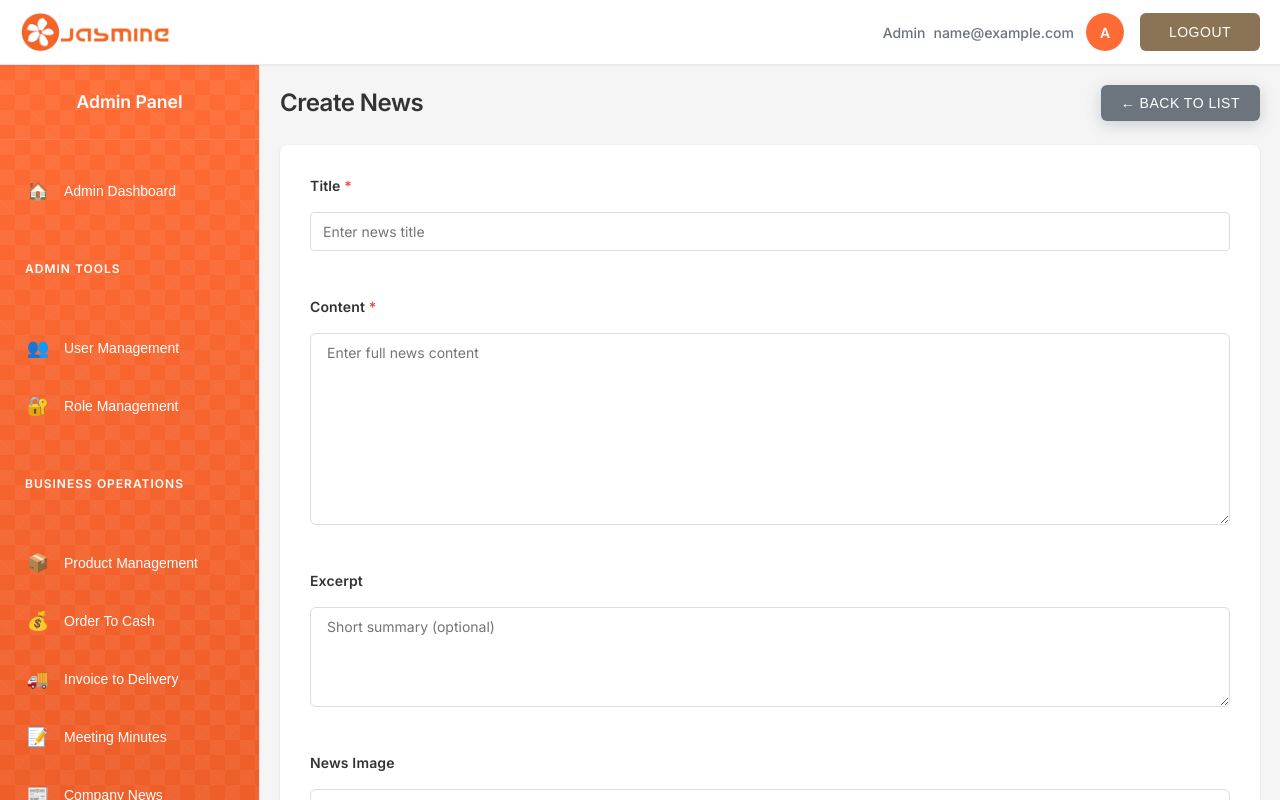
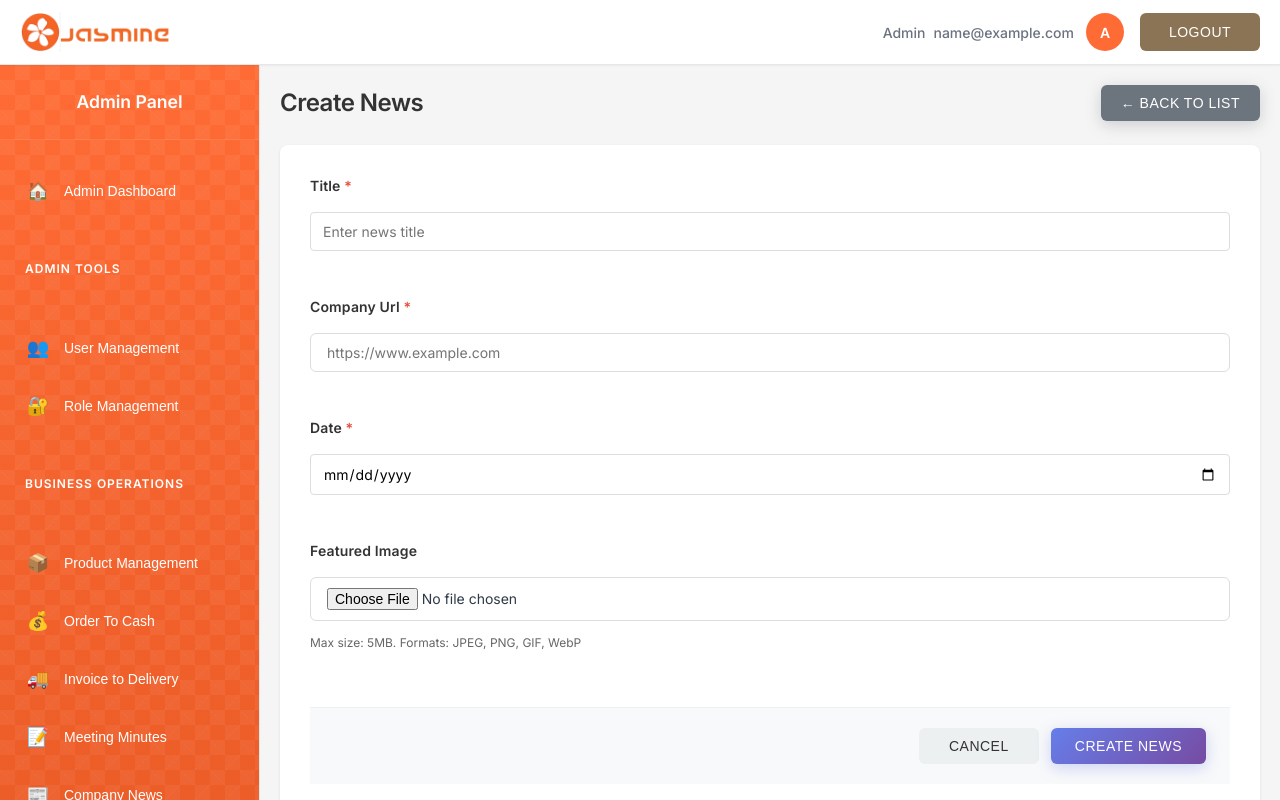
Before and after one commit to ravimech476/FEE, a React (Create React App) app: page /admin/news/create in a window 1280 px wide. Shown: the top 800 px of the page. Built offline with nearby package versions, Linux system fonts and the light colour scheme; sample sign-in values are in the browser's storage.

Commit message:
new updated code for company news

```diff
--- a/src/components/NewsDetail.js
+++ b/src/components/NewsDetail.js
@@ -1,14 +1,14 @@
-import React, { useState, useEffect } from 'react';
-import { useParams, useNavigate } from 'react-router-dom';
-import './NewsDetail.css';
-import apiService, { API_IMAGE_URL } from '../services/apiService';
+import React, { useState, useEffect } from "react";
+import { useParams, useNavigate } from "react-router-dom";
+import "./NewsDetail.css";
+import apiService, { API_IMAGE_URL } from "../services/apiService";
 
 const NewsDetail = ({ user, userType }) => {
   const { id } = useParams();
   const navigate = useNavigate();
   const [newsItem, setNewsItem] = useState(null);
   const [loading, setLoading] = useState(true);
-  const [error, setError] = useState('');
+  const [error, setError] = useState("");
 
   useEffect(() => {
     fetchNewsDetail();
@@ -17,7 +17,7 @@ const NewsDetail = ({ user, userType }) => {
   const fetchNewsDetail = async () => {
     try {
       setLoading(true);
-      setError('');
+      setError("");
 
       // Call API to get news by ID
       const response = await apiService.getNewsById(id);
@@ -25,22 +25,22 @@ const NewsDetail = ({ user, userType }) => {
       if (response.success) {
         setNewsItem(response.data);
       } else {
-        setError('News article not found');
+        setError("News article not found");
       }
     } catch (error) {
-      console.error('Error fetching news detail:', error);
-      setError('Failed to load news article');
+      console.error("Error fetching news detail:", error);
+      setError("Failed to load news article");
     } finally {
       setLoading(false);
     }
   };
 
   const formatDate = (date) => {
-    if (!date) return '';
-    return new Date(date).toLocaleDateString('en-US', {
-      year: 'numeric',
-      month: 'long',
-      day: 'numeric'
+    if (!date) return "";
+    return new Date(date).toLocaleDateString("en-US", {
+      year: "numeric",
+      month: "long",
+      day: "numeric",
     });
   };
 
@@ -59,8 +59,8 @@ const NewsDetail = ({ user, userType }) => {
     return (
       <div className="news-detail-container">
         <div className="error-wrapper">
-          <h2>⚠️ {error || 'News article not found'}</h2>
-          <button onClick={() => navigate('/dashboard')} className="btn-back">
+          <h2>⚠️ {error || "News article not found"}</h2>
+          <button onClick={() => navigate("/dashboard")} className="btn-back">
             ← Back to Dashboard
           </button>
         </div>
@@ -71,7 +71,7 @@ const NewsDetail = ({ user, userType }) => {
   return (
     <div className="news-detail-container">
       <div className="news-detail-header">
-        <button onClick={() => navigate('/dashboard')} className="btn-back">
+        <button onClick={() => navigate("/dashboard")} className="btn-back">
           ← Back to Dashboard
         </button>
       </div>
@@ -87,28 +87,30 @@ const NewsDetail = ({ user, userType }) => {
               📅 {formatDate(newsItem.published_date || newsItem.created_date)}
             </span>
             {newsItem.author && (
-              <span className="news-author">
-                ✍️ {newsItem.author}
-              </span>
+              <span className="news-author">✍️ {newsItem.author}</span>
             )}
             {newsItem.category && (
-              <span className="news-category">
-                🏷️ {newsItem.category}
-              </span>
+              <span className="news-category">🏷️ {newsItem.category}</span>
             )}
           </div>
 
           {/* Featured Image */}
           {newsItem.image && (
             <div className="news-image-wrapper">
+              <a
+                href={`${API_IMAGE_URL}api/uploads/${newsItem.image}`}
+                target="_blank"
+                rel="noopener noreferrer"
+              >
                 <img
                   src={`${API_IMAGE_URL}api/uploads/${newsItem.image}`}
                   alt={newsItem.title}
                   className="news-featured-image"
                   onError={(e) => {
-                  e.target.style.display = 'none';
+                    e.target.style.display = "none";
                   }}
                 />
+              </a>
             </div>
           )}
 
@@ -120,16 +122,37 @@ const NewsDetail = ({ user, userType }) => {
           )}
 
           {/* Main Content */}
-          <div className="news-body">
+        <div className="news-body" style={{ marginTop: 10 }}>
   {newsItem.content ? (
     <div
-                dangerouslySetInnerHTML={{ __html: newsItem.content }}
-                className="news-content-html"
-              />
+      style={{
+        padding: "12px",
+        border: "1px solid #ddd",
+        borderRadius: "8px",
+        backgroundColor: "#f9f9f9",
+        display: "inline-block",
+        width: "100%",
+        wordBreak: "break-all",
+      }}
+    >
+      <a
+        href={newsItem.content}
+        target="_blank"
+        rel="noopener noreferrer"
+        style={{
+          color: "#007bff",
+          fontWeight: "500",
+          textDecoration: "none",
+        }}
+      >
+        {newsItem.content}
+      </a>
+    </div>
   ) : (
-              <p>No content available</p>
+    <p>No Link available</p>
   )}
 </div>
+
 
           {/* Tags */}
           {newsItem.tags && newsItem.tags.length > 0 && (
@@ -137,7 +160,9 @@ const NewsDetail = ({ user, userType }) => {
               <h3>Tags:</h3>
               <div className="tags-list">
                 {newsItem.tags.map((tag, index) => (
-                  <span key={index} className="tag-badge">{tag}</span>
+                  <span key={index} className="tag-badge">
+                    {tag}
+                  </span>
                 ))}
               </div>
             </div>
@@ -152,9 +177,7 @@ const NewsDetail = ({ user, userType }) => {
                 </span>
               )}
               {newsItem.views !== undefined && (
-                <span className="news-views">
-                  👁️ {newsItem.views} views
-                </span>
+                <span className="news-views">👁️ {newsItem.views} views</span>
               )}
             </div>
           </div>
--- a/src/components/NewsForm.js
+++ b/src/components/NewsForm.js
@@ -1,29 +1,37 @@
-import React, { useState, useEffect } from 'react';
-import { useNavigate, useParams } from 'react-router-dom';
-import apiService, { API_IMAGE_URL } from '../services/apiService';
-import './NewsForm.css';
+import React, { useState, useEffect } from "react";
+import { useNavigate, useParams } from "react-router-dom";
+import apiService, { API_IMAGE_URL } from "../services/apiService";
+import "./NewsForm.css";
 
-const NewsForm = ({ mode = 'create' }) => {
+const NewsForm = ({ mode = "create" }) => {
   const navigate = useNavigate();
   const { id } = useParams();
   const [loading, setLoading] = useState(false);
-  const [error, setError] = useState('');
+  const [error, setError] = useState("");
   const [imagePreview, setImagePreview] = useState(null);
   const [imageFile, setImageFile] = useState(null);
 
   const [formData, setFormData] = useState({
-    title: '',
-    content: '',
-    excerpt: '',
+    title: "",
+    content: "",
+    excerpt: "",
+    published_date: "",
     display_order: 0,
-    status: 'active'
+    status: "active",
   });
 
   useEffect(() => {
-    if (mode === 'edit' && id) {
+    if (mode === "edit" && id) {
       fetchNews();
     }
   }, [id, mode]);
+
+  const extractDate = (dateString) => {
+    if (!dateString) return "";
+
+    const date = new Date(dateString);
+    return date.toISOString().split("T")[0]; // → "2025-11-19"
+  };
 
   const fetchNews = async () => {
     try {
@@ -32,32 +40,39 @@ const NewsForm = ({ mode = 'create' }) => {
       if (response.success) {
         const news = response.data;
         setFormData({
-          title: news.title || '',
-          content: news.content || '',
-          excerpt: news.excerpt || '',
+          title: news.title || "",
+          content: news.content || "",
+          excerpt: news.excerpt || "",
           display_order: news.display_order || 0,
-          status: news.status || 'active'
+          status: news.status || "active",
+          published_date:
+            extractDate(news.published_date) || news.published_date,
         });
 
         // Set existing image preview
         if (news.image) {
           const imageUrl = `${API_IMAGE_URL}api/uploads/${news.image}`;
-          console.log('Loading image from:', imageUrl);
+          console.log("Loading image from:", imageUrl);
           setImagePreview(imageUrl);
         }
       }
       setLoading(false);
     } catch (err) {
-      setError('Failed to fetch news data');
+      setError("Failed to fetch news data");
       setLoading(false);
     }
   };
 
   const handleChange = (e) => {
-    const { name, value } = e.target;
-    setFormData(prev => ({
+    const { name, value, type } = e.target;
+
+    console.log("Name:", name);
+    console.log("Value:", value);
+    console.log("Type:", type);
+
+    setFormData((prev) => ({
       ...prev,
-      [name]: value
+      [name]: value,
     }));
   };
 
@@ -65,14 +80,14 @@ const NewsForm = ({ mode = 'create' }) => {
     const file = e.target.files[0];
     if (file) {
       // Validate file type
-      if (!file.type.startsWith('image/')) {
-        setError('Please select an image file');
+      if (!file.type.startsWith("image/")) {
+        setError("Please select an image file");
         return;
       }
 
       // Validate file size (5MB)
       if (file.size > 5 * 1024 * 1024) {
-        setError('Image size must be less than 5MB');
+        setError("Image size must be less than 5MB");
         return;
       }
 
@@ -84,13 +99,13 @@ const NewsForm = ({ mode = 'create' }) => {
         setImagePreview(reader.result);
       };
       reader.readAsDataURL(file);
-      setError('');
+      setError("");
     }
   };
 
   const handleSubmit = async (e) => {
     e.preventDefault();
-    setError('');
+    setError("");
     setLoading(true);
 
     try {
@@ -98,40 +113,46 @@ const NewsForm = ({ mode = 'create' }) => {
       const formDataToSend = new FormData();
 
       // Append all form fields
-      Object.keys(formData).forEach(key => {
-        if (formData[key] !== null && formData[key] !== '') {
+      Object.keys(formData).forEach((key) => {
+        if (formData[key] !== null && formData[key] !== "") {
           formDataToSend.append(key, formData[key]);
         }
       });
 
       // Append image file if selected
       if (imageFile) {
-        formDataToSend.append('image', imageFile);
+        formDataToSend.append("image", imageFile);
       }
 
-      if (mode === 'create') {
+      console.log("formDataToSend:", formDataToSend);
+
+      if (mode === "create") {
         await apiService.createNewsWithImage(formDataToSend);
       } else {
         await apiService.updateNewsWithImage(id, formDataToSend);
       }
-      navigate('/admin/news');
+      navigate("/admin/news");
     } catch (err) {
-      setError(err.message || 'Failed to save news');
+      setError(err.message || "Failed to save news");
       setLoading(false);
     }
   };
 
-  if (loading && mode === 'edit') {
-    return <div className="news-form-container"><div className="loading">Loading...</div></div>;
+  if (loading && mode === "edit") {
+    return (
+      <div className="news-form-container">
+        <div className="loading">Loading...</div>
+      </div>
+    );
   }
 
   return (
     <div className="news-form-container">
       <div className="page-header">
-        <h1>{mode === 'create' ? 'Create News' : 'Edit News'}</h1>
+        <h1>{mode === "create" ? "Create News" : "Edit News"}</h1>
         <button
           className="btn btn-secondary"
-          onClick={() => navigate('/admin/news')}
+          onClick={() => navigate("/admin/news")}
         >
           ← Back to List
         </button>
@@ -139,11 +160,17 @@ const NewsForm = ({ mode = 'create' }) => {
 
       {error && <div className="error-message">{error}</div>}
 
-      <form onSubmit={handleSubmit} className="news-form" encType="multipart/form-data">
+      <form
+        onSubmit={handleSubmit}
+        className="news-form"
+        encType="multipart/form-data"
+      >
         <div className="form-grid">
           {/* Title */}
           <div className="form-group full-width">
-            <label htmlFor="title">Title <span className="required">*</span></label>
+            <label htmlFor="title">
+              Title <span className="required">*</span>
+            </label>
             <input
               type="text"
               id="title"
@@ -155,23 +182,51 @@ const NewsForm = ({ mode = 'create' }) => {
               placeholder="Enter news title"
             />
           </div>
+          <div className="form-group full-width">
+            <label htmlFor="content">
+              Company Url <span className="required">*</span>
+            </label>
+            <input
+              type="url"
+              id="content"
+              name="content"
+              value={formData.content}
+              onChange={handleChange}
+              required
+              maxLength={500}
+              placeholder="https://www.example.com"
+
+            />
+          </div>
+
+          <div className="form-group full-width">
+            <label htmlFor="published_date">
+              Date <span className="required">*</span>
+            </label>
+            <input
+              type="date"
+              id="published_date"
+              name="published_date"
+              value={formData.published_date}
+              onChange={handleChange}
+            />
+          </div>
 
           {/* Content */}
-          <div className="form-group full-width">
+          {/* <div className="form-group full-width">
             <label htmlFor="content">Content <span className="required">*</span></label>
             <textarea
               id="content"
               name="content"
               value={formData.content}
               onChange={handleChange}
-              required
               rows={10}
               placeholder="Enter full news content"
             />
-          </div>
+          </div> */}
 
           {/* Excerpt */}
-          <div className="form-group full-width">
+          {/* <div className="form-group full-width">
             <label htmlFor="excerpt">Excerpt</label>
             <textarea
               id="excerpt"
@@ -182,11 +237,11 @@ const NewsForm = ({ mode = 'create' }) => {
               maxLength={1000}
               placeholder="Short summary (optional)"
             />
-          </div>
+          </div> */}
 
           {/* Image Upload */}
           <div className="form-group full-width">
-            <label htmlFor="image">News Image</label>
+            <label htmlFor="image">Featured Image </label>
             <input
               type="file"
               id="image"
@@ -194,7 +249,9 @@ const NewsForm = ({ mode = 'create' }) => {
               accept="image/*"
               onChange={handleImageChange}
             />
-            <small className="form-text">Max size: 5MB. Formats: JPEG, PNG, GIF, WebP</small>
+            <small className="form-text">
+              Max size: 5MB. Formats: JPEG, PNG, GIF, WebP
+            </small>
 
             {imagePreview && (
               <div className="image-preview">
@@ -204,7 +261,7 @@ const NewsForm = ({ mode = 'create' }) => {
           </div>
 
           {/* Display Order */}
-          <div className="form-group">
+          {/* <div className="form-group">
             <label htmlFor="display_order">Display Order</label>
             <input
               type="number"
@@ -214,10 +271,10 @@ const NewsForm = ({ mode = 'create' }) => {
               onChange={handleChange}
               min="0"
             />
-          </div>
+          </div> */}
 
           {/* Status */}
-          <div className="form-group">
+          {/* <div className="form-group">
             <label htmlFor="status">Status <span className="required">*</span></label>
             <select
               id="status"
@@ -230,7 +287,7 @@ const NewsForm = ({ mode = 'create' }) => {
               <option value="inactive">Inactive</option>
               <option value="draft">Draft</option>
             </select>
-          </div>
+          </div> */}
         </div>
 
         {/* Form Actions */}
@@ -238,16 +295,16 @@ const NewsForm = ({ mode = 'create' }) => {
           <button
             type="button"
             className="btn btn-cancel"
-            onClick={() => navigate('/admin/news')}
+            onClick={() => navigate("/admin/news")}
           >
             Cancel
           </button>
-          <button
-            type="submit"
-            className="btn btn-primary"
-            disabled={loading}
-          >
-            {loading ? 'Saving...' : (mode === 'create' ? 'Create News' : 'Update News')}
+          <button type="submit" className="btn btn-primary" disabled={loading}>
+            {loading
+              ? "Saving..."
+              : mode === "create"
+              ? "Create News"
+              : "Update News"}
           </button>
         </div>
       </form>
--- a/src/components/NewsList.js
+++ b/src/components/NewsList.js
@@ -67,12 +67,10 @@ const NewsList = () => {
   };
 
   const formatDate = (dateString) => {
-    if (!dateString) return 'N/A';
-    return new Date(dateString).toLocaleDateString('en-US', {
-      year: 'numeric',
-      month: 'short',
-      day: 'numeric'
-    });
+   if (!dateString) return "N/A";
+
+  const date = new Date(dateString);
+  return date.toISOString().split("T")[0];
   };
 
   if (loading) {
@@ -133,10 +131,10 @@ const NewsList = () => {
             <tr>
               <th>ID</th>
               <th>Title</th>
-              <th>Category</th>
-              <th>Status</th>
+              {/* <th>Category</th>
+              <th>Status</th> */}
               <th>Published Date</th>
-              <th>Created Date</th>
+              {/* <th>Created Date</th> */}
               <th>Actions</th>
             </tr>
           </thead>
@@ -146,14 +144,14 @@ const NewsList = () => {
                 <tr key={item.id}>
                   <td>{item.id}</td>
                   <td className="news-title">{item.title}</td>
-                  <td>{item.category || 'Uncategorized'}</td>
-                  <td>
+                  {/* <td>{item.category || 'Uncategorized'}</td> */}
+                  {/* <td>
                     <span className={`status-badge status-${item.status}`}>
                       {item.status}
                     </span>
-                  </td>
+                  </td> */}
                   <td>{formatDate(item.published_date)}</td>
-                  <td>{formatDate(item.created_date)}</td>
+                  {/* <td>{formatDate(item.created_date)}</td> */}
                   <td className="actions">
                     <button
                       className="btn-icon btn-view"
--- a/src/services/apiService.js
+++ b/src/services/apiService.js
@@ -734,6 +734,7 @@ class ApiService {
   }
 
   async createNewsWithImage(formData) {
+    console.log('CreateformData:', formData);
     return this.request('/news', {
       method: 'POST',
       body: formData,
@@ -746,6 +747,7 @@ class ApiService {
   }
 
   async updateNewsWithImage(id, formData) {
+    console.log('UpdateformData:', formData);
     return this.request(`/news/${id}`, {
       method: 'PUT',
       body: formData,
```
Lines whose indentation alone changed are shown as unchanged.
